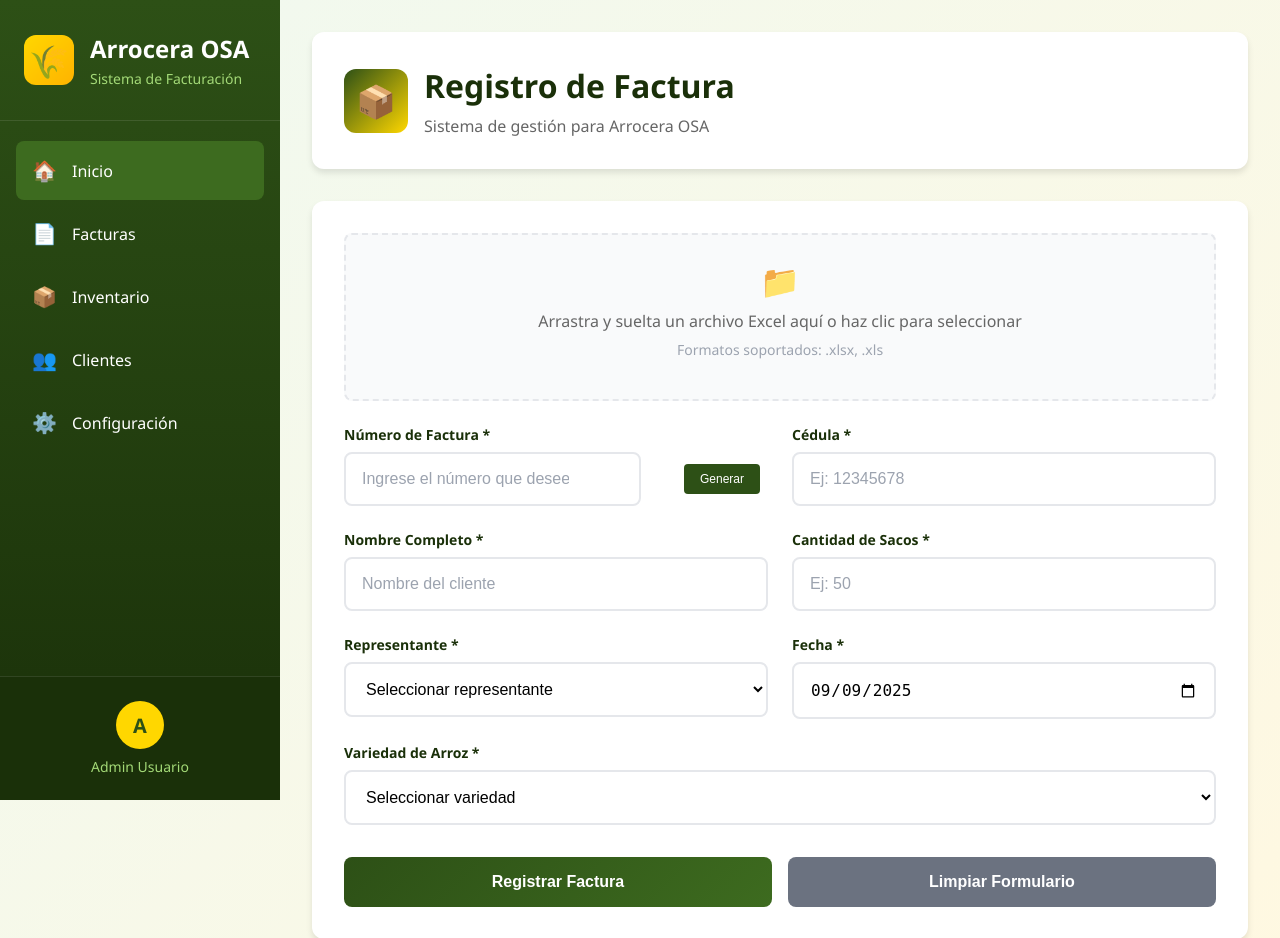
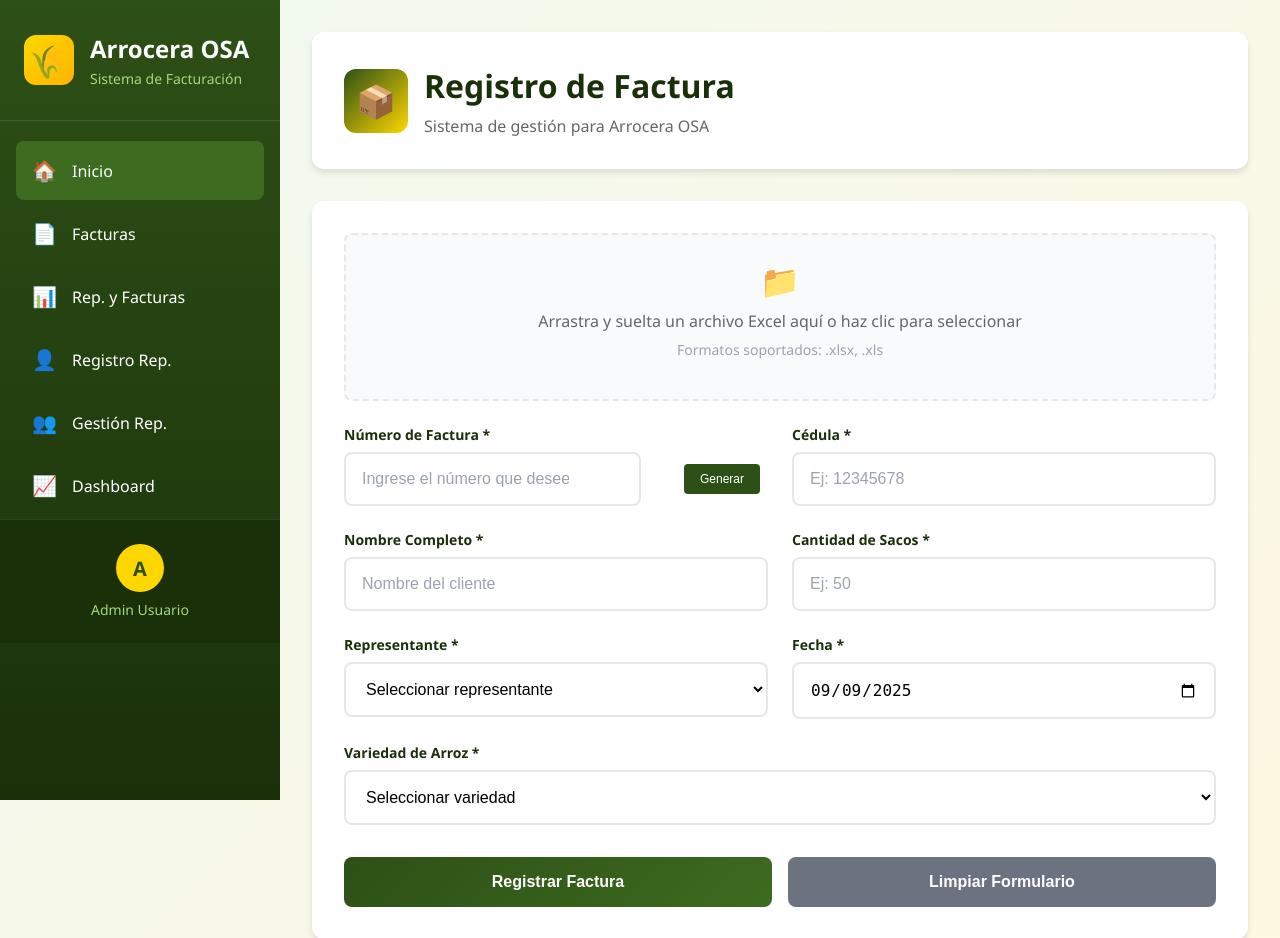
Before and after one commit to josemiguel5755/AROCERA, a Django app: page /registrodefacturas in a window 1280 px wide. Shown: the top 938 px of the page. Run offline with Django 5.2, Linux system fonts and the light colour scheme; data that the repository does not hold is empty; some libraries are stand-ins or nearby versions.

Commit message:
version mejorada

```diff
--- a/gestion_de_arroz/arrozcascara/templates/arrozcascara/registrodefacturas.html
+++ b/gestion_de_arroz/arrozcascara/templates/arrozcascara/registrodefacturas.html
@@ -572,19 +572,33 @@
                 <span class="nav-icon">📄</span>
                 <span>Facturas</span>
             </a></li>
-            <li><a href="#" class="nav-link">
-                <span class="nav-icon">📦</span>
-                <span>Inventario</span>
+            <li><a href="{% url 'detalles' %}" class="nav-link ">
+                <span class="nav-icon">📊</span>
+                <span>Rep. y Facturas</span>
             </a></li>
-            <li><a href="#" class="nav-link">
+
+
+            <li><a href="{% url 'representantes' %}" class="nav-link">
+                <span class="nav-icon">👤</span>
+                <span>Registro Rep.</span>
+            </a></li>
+
+            <li><a href="{% url 'gestionderepresentantes' %}" class="nav-link  ">
                 <span class="nav-icon">👥</span>
-                <span>Clientes</span>
+                <span>Gestión Rep.</span>
             </a></li>
-            <li><a href="#" class="nav-link">
+
+             <li><a href="{% url 'dashboard' %}" class="nav-link ">
+                <span class="nav-icon">📈</span>
+                <span>Dashboard</span>
+            </a></li>
+
+
+            <!-- <li><a href="#" class="nav-link">
                 <span class="nav-icon">⚙️</span>
                 <span>Configuración</span>
             </a></li>
-        </ul>
+        </ul> -->
 
         <div class="sidebar-footer">
             <div class="user-profile">
@@ -710,8 +724,8 @@
                         <option value="Puita">PUITA</option>
                         <option value="Jaragua">JARAGUA</option>
                         <option value="Guri">GURI</option>
-                        <option value="Arroz Basmati">Arroz Basmati</option>
-                        <option value="Arroz Jazmín">Arroz Jazmín</option>
+                        <option value="Sabina">SABINA</option>
+                        <option value="Robusta">RUBUSTA</option>
                     </select>
                 </div>
 
```
Also changed, not shown: gestion_de_arroz/arrozcascara/templates/arrozcascara/detalles.html (+8 -10 lines).
